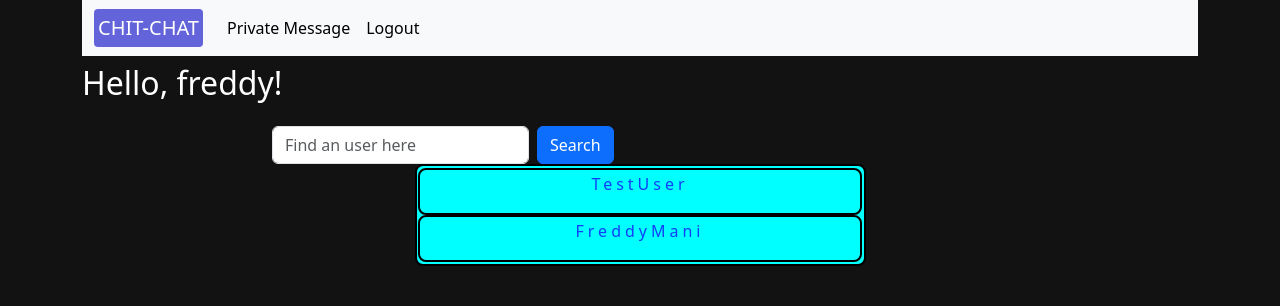
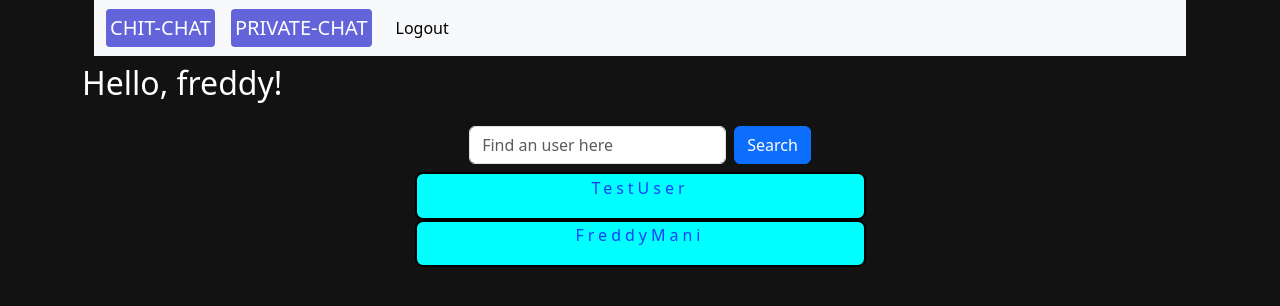
Before and after one commit to freddymani22/django_chatapp, a Django app: page /private-message/1/ in a window 1280 px wide. Shown: the top 306 px of the page. Run offline with Django 3.2, Linux system fonts and the light colour scheme; a user stored in the database is signed in; data comes from the database, SQL or seed files in the repository; both versions use the stored data as it was after the commit.

Commit message:
updated some styles.

```diff
--- a/chatapp/consumers.py
+++ b/chatapp/consumers.py
@@ -112,7 +112,7 @@ class PrivateMessageConsumer(AsyncWebsocketConsumer):
             'message': message,
             'username_id': username_id,
             'request_user_id': request_user_id,
-            'is_request_user': self.scope['user'].id == request_user_id
+            'is_request_user': self.scope['user'].id == request_user_id,
         }))
 
     @sync_to_async
--- a/chatapp/views.py
+++ b/chatapp/views.py
@@ -2,6 +2,7 @@ from django.shortcuts import render,get_object_or_404
 from django.contrib.auth.decorators import login_required
 from django.http import HttpResponse
 from django.db.models import Q
+from accounts.models import CustomUser
 
 
 from .models import ChatRoom,ChatMessage,PrivateContactList,PrivateMessage
@@ -43,10 +44,11 @@ def private_message_listview(request, id):
 def private_message_detailview(request, other_id, id):
         if request.user.id == id:
             user_name_id = other_id
+            user_username = CustomUser.objects.get(id = user_name_id).username
             messages_sender = PrivateMessage.objects.filter(sender = id).filter(receiver = other_id)
             messages_receiver= PrivateMessage.objects.filter(sender = other_id).filter(receiver = id)
             messages = messages_sender | messages_receiver
-            context= {'user_name_id':user_name_id, 'messages':messages.order_by('timestamp')}
+            context= {'user_name_id':user_name_id,'user_username':user_username, 'messages':messages.order_by('timestamp')}
             return render(request, 'chatapp/private-detailview.html', context=context)
         else:
             return HttpResponse("<h1>YOU'RE AUTHORIZED TO VIEW THIS PAGE</h1>")
--- a/static/js/detail.js
+++ b/static/js/detail.js
@@ -12,7 +12,6 @@ const chatSocket = new WebSocket(
 
 chatSocket.onmessage = function (e) {
     const data = JSON.parse(e.data);
-    console.log(data)
     if (data.requestUser === true) {
         const startDiv = document.querySelector('.start-div');
         const container = document.createElement('div');
@@ -61,7 +60,7 @@ chatSocket.onmessage = function (e) {
         personSecond.classList.add('person-second');
         container.appendChild(personSecond);
         const message = document.createElement('p');
-        message.classList.add('message-bubble', 'small', 'p-2', 'ms-3', 'mb-1', 'rounded-3');
+        message.classList.add('message-bubble', 'small', 'p-2', 'me-3', 'mb-1', 'bg-primary','text-white','rounded-3');
 
         const timeSpan = document.createElement('span');
         timeSpan.classList.add('d-block', 'message-time');
--- a/static/js/pm-list.js
+++ b/static/js/pm-list.js
@@ -10,7 +10,8 @@ userSearchForm.addEventListener('submit', (e) => {
   fetch(`https://djangochatapp-tt0x.onrender.com/api/users/?q=${userSearchValue}`)
     .then((res) => res.json())
     .then((data) => {
-      const chatListContainer = document.querySelector('.chat-list');
+      const chatListContainer = document.querySelector('.chat-list-div');
+      chatListContainer.innerHTML = ''
       const link = document.createElement('a');
       link.classList.add('text-decoration-none');
       link.href = `https://djangochatapp-tt0x.onrender.com/private-message/${requestUser_id}/${data[0].id}/`
--- a/static/style.css
+++ b/static/style.css
@@ -106,3 +106,7 @@ h1 {
     color: red;
     display: block;
 }
+
+.FormControlInput1{
+    word-break: break-all;
+}
--- a/templates/base.html
+++ b/templates/base.html
@@ -11,14 +11,19 @@
     <link rel="stylesheet" href="{% static 'style.css'  %}">
     <title>Chit-Chat</title>
     <link rel="icon" type="image/x-icon" href="https://img.icons8.com/?size=512&id=62giybpMlD07&format=png">
+    <link rel="stylesheet" href="https://cdnjs.cloudflare.com/ajax/libs/font-awesome/6.4.0/css/all.min.css">
     <script src="https://cdn.jsdelivr.net/npm/axios/dist/axios.min.js"></script>
 </head>
 
 <body>
     <div class="container">
+        <div class="container-fluid">
             <nav class="navbar navbar-expand-lg bg-body-tertiary">
                 <div class="container-fluid">
+                    <div class="d-flex justify-content-start">
                     <a class="navbar-brand" href="{% url 'home' %}">CHIT-CHAT</a>
+                    {% if request.user.is_authenticated %}
+                    <a class="navbar-brand" href="{% url 'private-message-list' id=request.user.id %}">PRIVATE-CHAT</a>{% endif %}</div>
                     <div class="collapse navbar-collapse justify-content-between" id="navbarSupportedContent">
 
                         <!-- <form class="d-flex text-center">
@@ -28,11 +33,8 @@
                         <ul class="navbar-nav">
                             {% if request.user.is_authenticated %}
                             <li class="nav-item">
-                            <a class="nav-link active" method="POST" aria-current="page" href="{% url 'private-message-list' id=request.user.id %}
-                            ">Private Message</a>
-                        </li>
-                        <li class="nav-item">
-                            <a class="nav-link active" method="POST" aria-current="page" href="{% url 'logout' %}">Logout</a>
+                                <a class="nav-link active" method="POST" aria-current="page"
+                                    href="{% url 'logout' %}">Logout</a>
                             </li>
                             {% else %}
                             <li class="nav-item">
@@ -50,6 +52,8 @@
                     </button>
                 </div>
             </nav>
+            {% block navbar %}{% endblock %}
+        </div>
 
 
 
@@ -60,5 +64,6 @@
         integrity="sha384-ENjdO4Dr2bkBIFxQpeoTz1HIcje39Wm4jDKdf19U8gI4ddQ3GYNS7NTKfAdVQSZe"
         crossorigin="anonymous"></script>
 </body>
-{% block extra_css %}  {% endblock %}
+{% block extra_css %} {% endblock %}
+
 </html>
--- a/templates/chatapp/private-listview.html
+++ b/templates/chatapp/private-listview.html
@@ -1,17 +1,17 @@
 {% extends 'base.html' %}
 {% load static %}
 {% block content %}
-<div>
+
 <div class="row d-flex justify-content-start">
     <div class="col-6 mt-2">
         <h2 class="text-white">Hello, {{ request.user }}!</h2>
     </div>
 </div>
-</div>
+
 <div class="row d-flex justify-content-center">
     <div class="col-12 col-md-8">
-        <div class="d-xl-flex justify-content-between">
-            <form action="" method="POST" class="user-search-form">
+        <div class="d-xl-flex justify-content-center mb-2">
+            <form action="" method="POST" class="user-search-form">{% csrf_token %}
                 <div class="d-flex mt-3 mb-2 mb-xl-0">
                     <input required name="user-name" type="text" class="form-control search-user me-2"
                         placeholder="Find an user here">
@@ -21,7 +21,7 @@
         </div>
     </div>
     <div class="col-12 col-md-5">
-        <div class="chat-list">
+        <div class="chat-list-div">
             {% for user in usernames %}
             <a class='text-decoration-none'
                 href="{% url 'private-message-detail' id=request.user.id other_id=user.user_name.id %}">
@@ -32,7 +32,7 @@
         </div>
 
     </div>
-</div>
+
 
 
 
```
Also changed, not shown: static/js/pm-detailview.js (+5 -6 lines), templates/chatapp/detail.html (+4 -5 lines), templates/chatapp/private-detailview.html (+17 -11 lines), db.sqlite3. Lines whose indentation alone changed are shown as unchanged.
